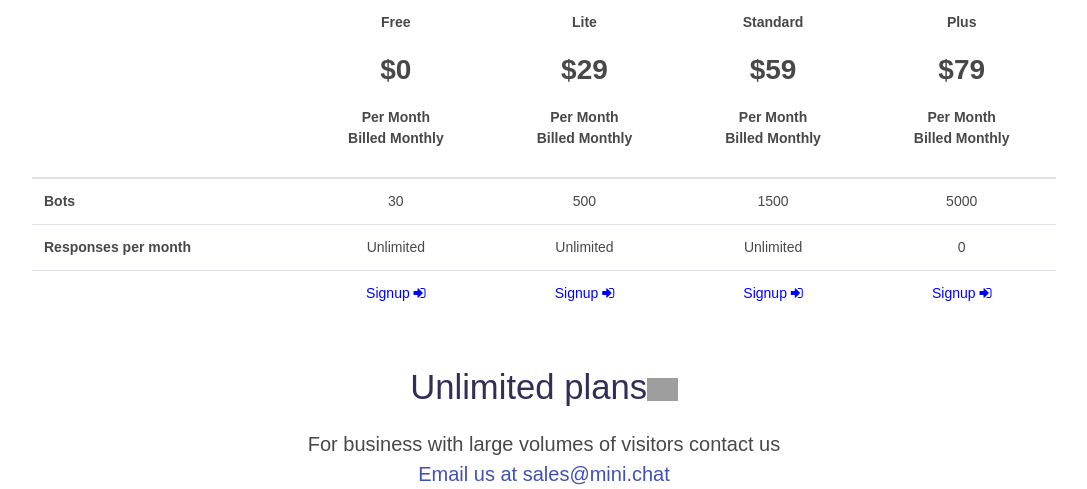
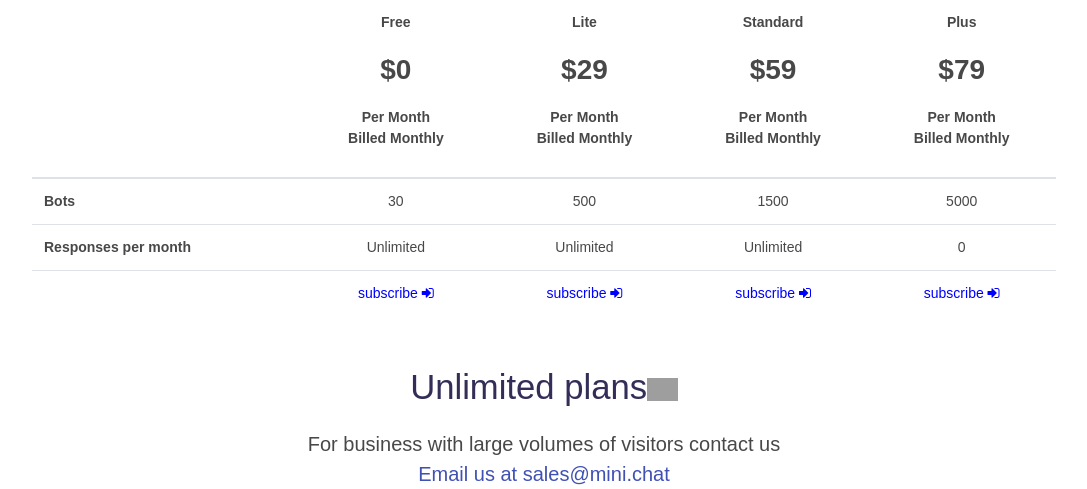
Before and after one commit to WorkEric/spweb, a Django app: page /price/ in a window 1280 px wide. Shown: the part 278-767 px from the top of the page, without its empty margins (96-1183 px from the left). Run offline with Django 3.2, Linux system fonts and the light colour scheme; data comes from the database, SQL or seed files in the repository; both versions use the stored data as it was after the commit; parts of the project's set-up code (start-up, migrations or seed data) failed here and were passed over; some libraries are stand-ins or nearby versions; grey boxes are pictures that could not be loaded.

Commit message:
bug fix in price page

```diff
--- a/src/template/price.html
+++ b/src/template/price.html
@@ -42,7 +42,7 @@ Billed Monthly</pre>
             {% if user.is_authenticated %}
                 <td><a href="/profile">subscribe </a><i class="fa fa-sign-in" aria-hidden="true"></i></td>
             {% else %}
-                <td><a href="/signup">Signup </a><i class="fa fa-sign-in" aria-hidden="true"></i></td>
+                <td><a href="{% url 'chatbot:login' %}?next={{request.path}}">subscribe </a><i class="fa fa-sign-in" aria-hidden="true"></i></td>
             {% endif %}
             {% endfor %}
         </tr>
```
Also changed, not shown: src/chatbot/migrations/0010_auto_20190319_2118.py (added), src/db.sqlite3.
